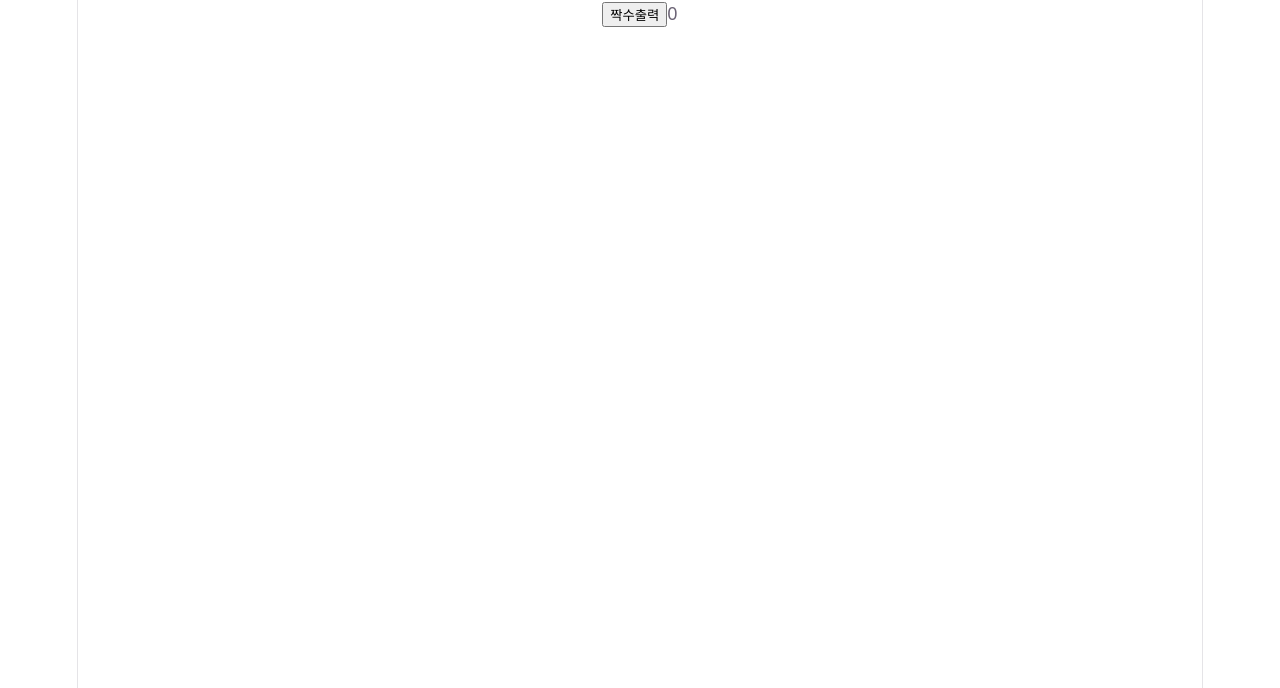
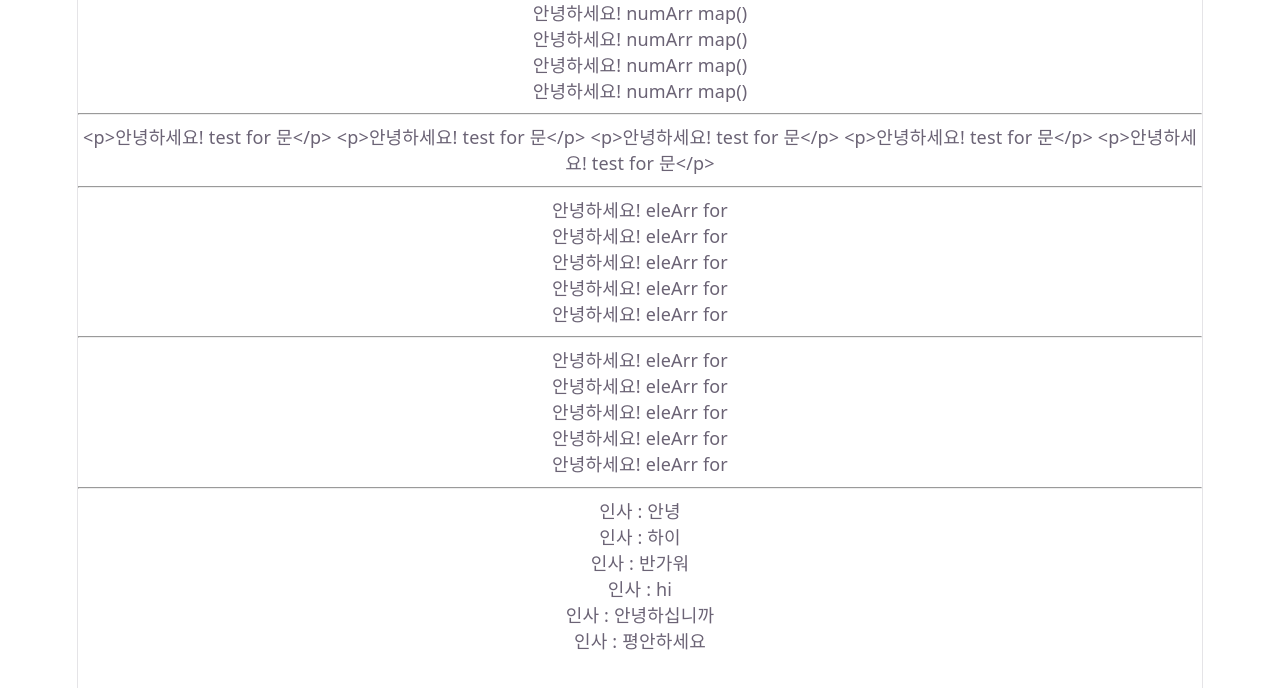
Before and after one commit to quietdish/fe-react-study-8, a React (Vite) app in the folder react-study/: page / in a window 1280 px wide. Shown: the top 688 px of the page. Built offline with nearby package versions, Linux system fonts and the light colour scheme.

Commit message:
배열 활용 유용한 함수, React 데이터 기반 반복 처리

```diff
--- a/react-study/src/App.jsx
+++ b/react-study/src/App.jsx
@@ -7,6 +7,7 @@
 import State01 from './components/State01'
 import Export01 from './components/Export01'
 import Quiz01 from './quiz/quiz01/Quiz01'
+import State02 from './components/State02'
 
 function App() {
   const [count, setCount] = useState(0)
@@ -16,7 +17,8 @@
     //<Basic01 />
     // <State01 />
     // <Export01 />
-    <Quiz01 />
+    // <Quiz01 />
+    <State02 />
 
   )
 }
--- /dev/null
+++ b/react-study/src/components/State02.jsx
@@ -0,0 +1,54 @@
+
+function State02() {
+
+    let numArr = [1, 1, 1, 1];  // 단순 반복 용도로 사용 (4회 반복)
+
+
+    //실제 화면에 그려지는 요소로 사용되는 데이터 배열
+    let msgArr = ["안녕", "하이", " 반가워", "hi", "안녕하십니까", "평안하세요"];
+
+
+    let text = "";  //
+    for (let i = 1; i <= 5; i++) {
+        text += " <p>안녕하세요! test for 문</p> ";
+    }
+
+    //element 요소 모아둔 배열
+    let eleArr = [];
+    for (let i = 1; i <= 5; i++) {
+        eleArr.push(<p>안녕하세요! eleArr for</p>);
+    }
+
+    return (
+        <div>
+            {
+                numArr.map(() => {
+                    return (
+                        <p>안녕하세요! numArr map()</p>
+                    )
+                })
+            }
+
+            <hr />
+            {text}
+
+            <hr />
+            {eleArr}
+
+            <hr />
+            {eleArr}
+
+            <hr />
+            {
+                msgArr.map((msg) => {
+                    return (
+                        <p>인사 : {msg}</p>
+                    )
+                })
+            }
+
+        </div>
+    );
+}
+
+export default State02;
```
Also changed, not shown: react-study/src/data/arr_func.js (added, +156 -0 lines).
